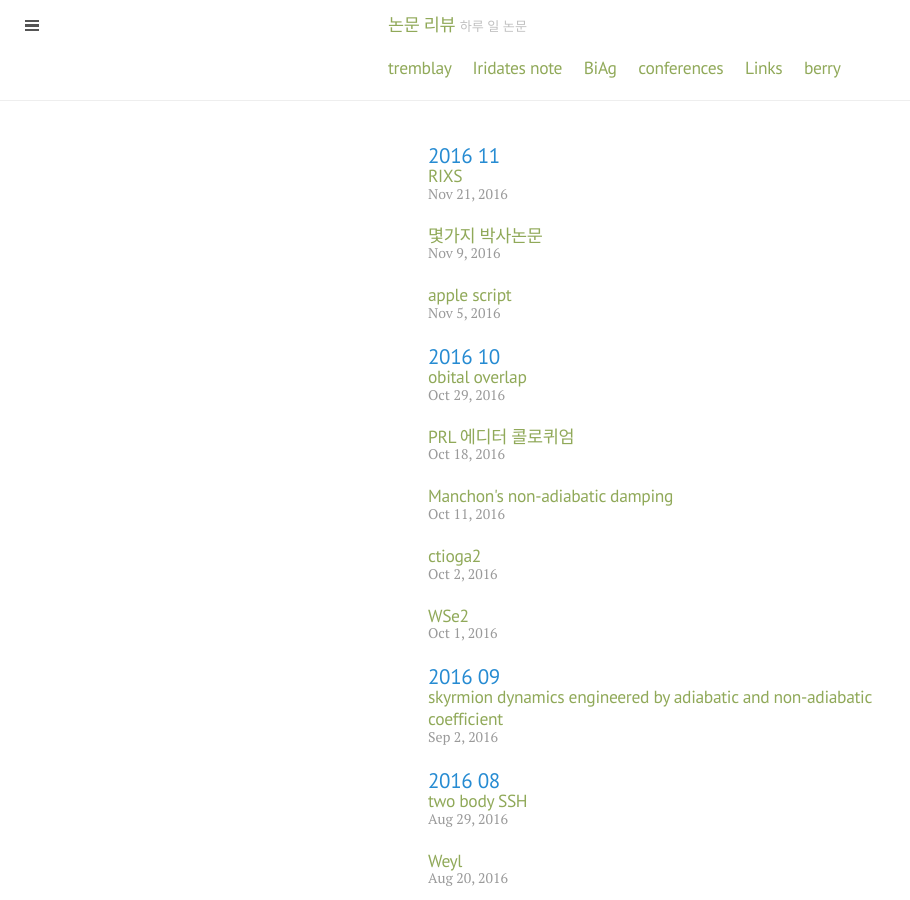
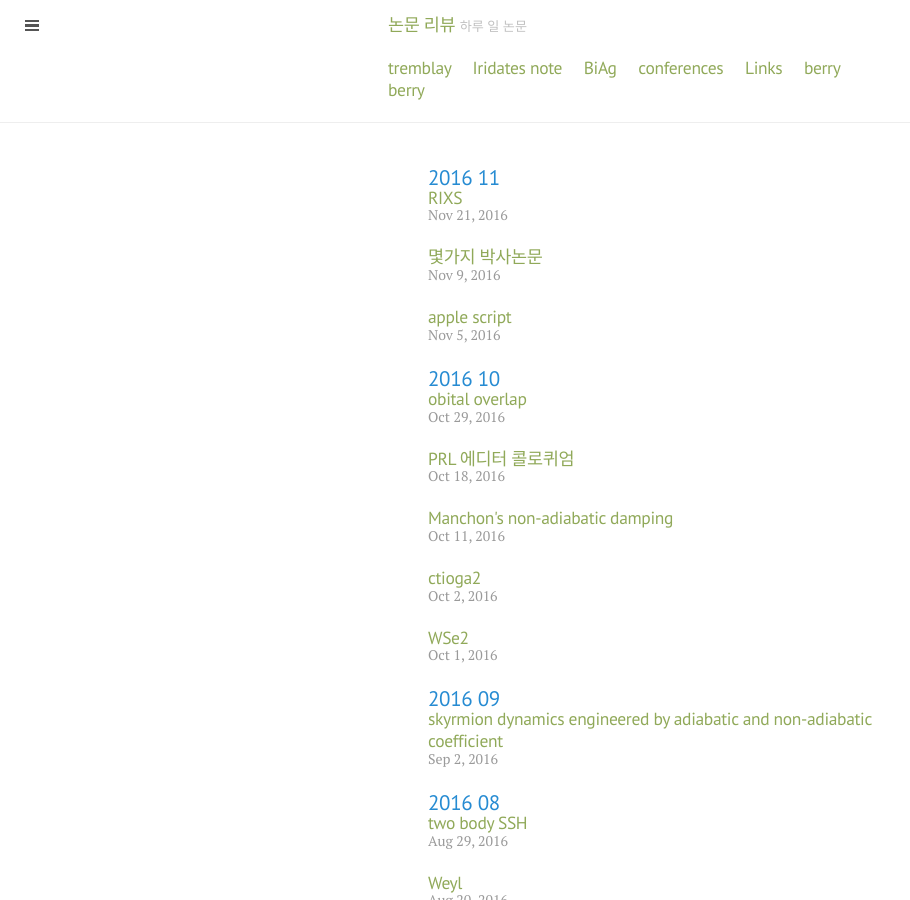
Before and after one commit to qkrwlsghdcjsworlt/work, a Jekyll site: the page built from index.html, in a window 1280 px wide and 900 px high. Shown: the whole window, without its empty margins (0-910 px from the left). Built offline with Jekyll 4.4.1, drawn with Linux system fonts in a browser that asks for light colours; the list of posts is cut into pages by our own code.

Commit message:
“update”

```diff
--- a/_layouts/default.html
+++ b/_layouts/default.html
@@ -28,6 +28,9 @@
 
 
           &nbsp; &nbsp; <a class="post-link" href="{{  site.baseurl }}/berry.html">  berry </a>
+
+          &nbsp; &nbsp; <a class="post-link" href="{{  site.baseurl }}/study.html">  berry </a>
+
 
         </h3>
       </div>
```
Also changed, not shown: 1 other file.
